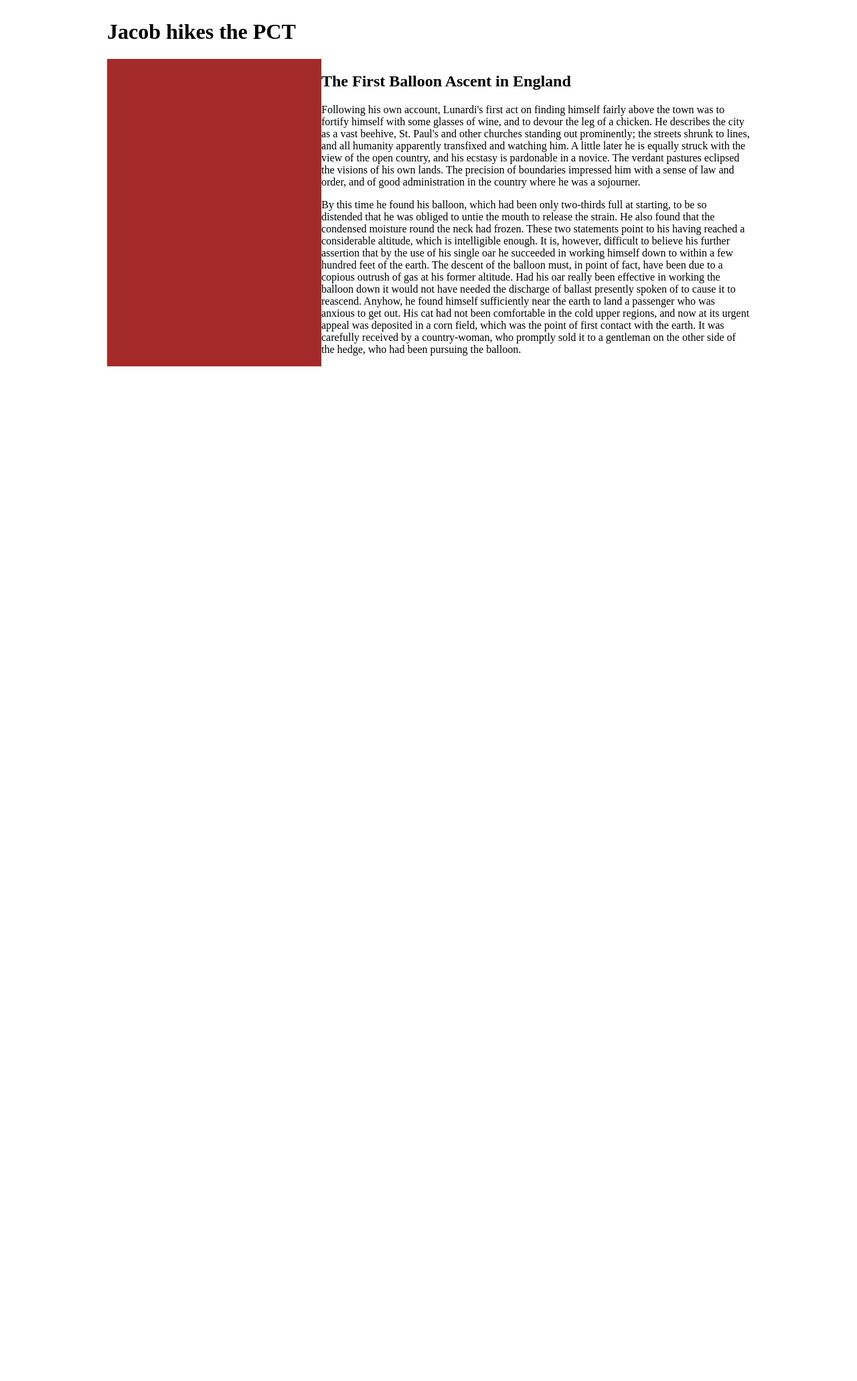
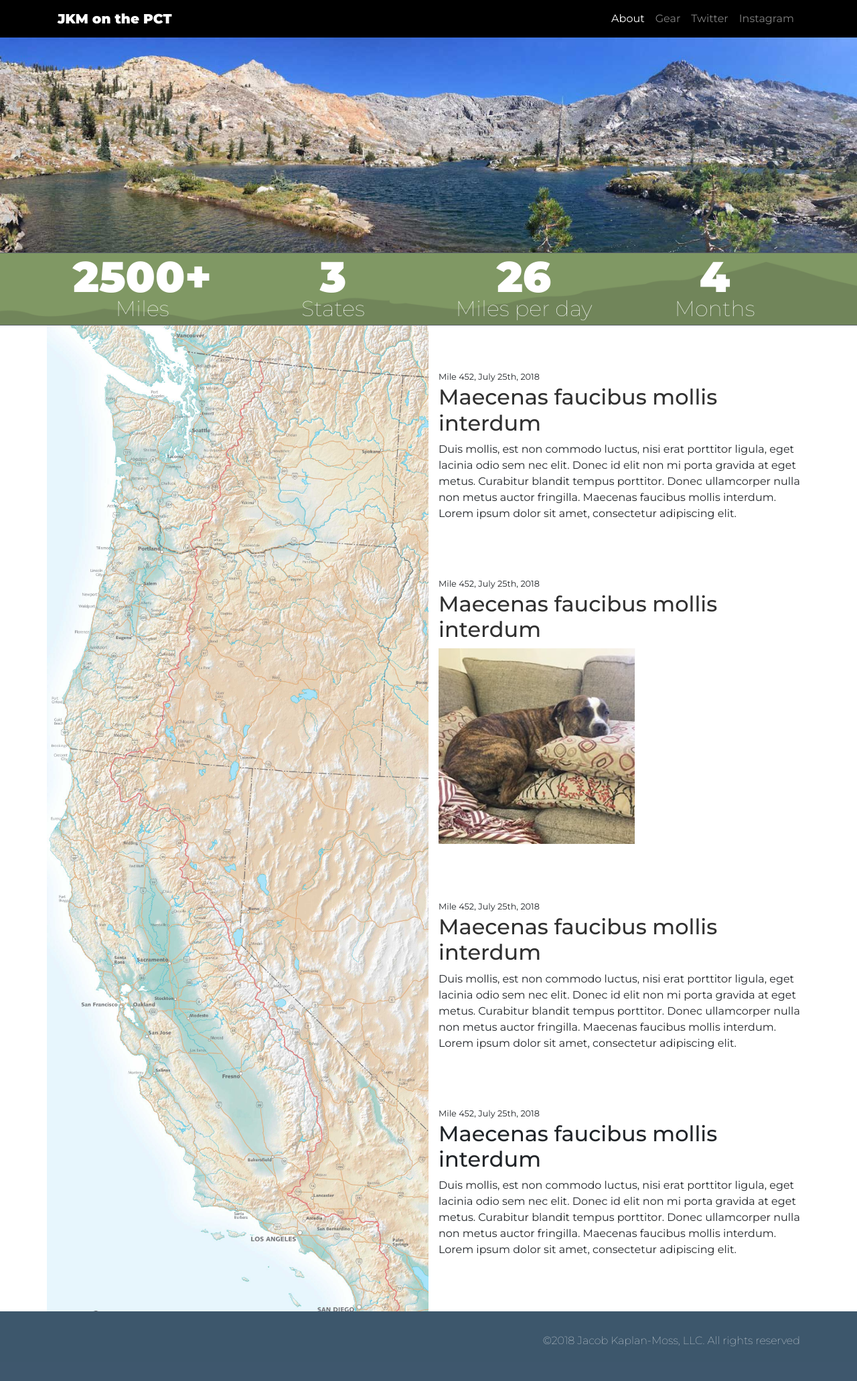
Before and after one commit to jacobian/pct, a Django app: page / in a window 1280 px wide. Shown: the whole page at 67% size. Before the commit the page ends 547 px from the top, so only its background shows below. Run offline with Django 3.2, Linux system fonts and the light colour scheme; a map, chart or similar area stays blank; some libraries are stand-ins or nearby versions.

Commit message:
activate real templates. Greg, you're awesome.

```diff
--- /dev/null
+++ b/pct/templates/base.html
@@ -0,0 +1,79 @@
+{% load static %}
+
+<!DOCTYPE html>
+<html class="no-js" lang="en">
+
+<head>
+    <meta charset="utf-8">
+    <meta http-equiv="x-ua-compatible" content="ie=edge">
+    <meta name="viewport" content="width=device-width, initial-scale=1, shrink-to-fit=no">
+    <title>JKM on the PCT</title>
+    <meta name="description" content="JKM on the PCT">
+    <meta name="application-name" content="JKM">
+    <meta name="msapplication-tooltip" content="JKM">
+    <meta name="apple-mobile-web-app-title" content="JKM">
+    <link href="{% static 'bootstrap-4/css/bootstrap-reboot.min.css' %}" rel="stylesheet" property="stylesheet">
+    <link href="{% static 'bootstrap-4/css/bootstrap.min.css' %}" rel="stylesheet" property="stylesheet">
+    <link href="{% static 'css/main.css' %}" rel="stylesheet" property="stylesheet">
+</head>
+
+<body class="pct-home">
+    <header>
+        <nav class="container navbar navbar-expand-lg navbar-dark bg-dark">
+            <a class="navbar-brand" href="#">JKM on the PCT</a>
+            <button class="navbar-toggler" type="button" data-toggle="collapse" data-target="#navbarNavAltMarkup" aria-controls="navbarNavAltMarkup"
+                aria-expanded="false" aria-label="Toggle navigation">
+                <span class="navbar-toggler-icon"></span>
+            </button>
+            <div class="collapse navbar-collapse justify-content-md-end" id="navbarNavAltMarkup">
+                <div class="navbar-nav">
+                    <a class="nav-item nav-link active" href="#">About</a>
+                    <a class="nav-item nav-link" href="#">Gear</a>
+                    <a class="nav-item nav-link" href="#">Twitter</a>
+                    <a class="nav-item nav-link" href="#">Instagram</a>
+                </div>
+            </div>
+        </nav>
+    </header>
+
+    <section class="hero">
+
+    </section>
+
+    <section class="stats">
+        <div class="container">
+            <div class="row">
+                <div class="col-sm-3">
+                    <b>2500+</b>
+                    Miles
+                </div>
+                <div class="col-sm-3">
+                    <b>3</b>
+                    States
+                </div>
+                <div class="col-sm-3">
+                    <b>26</b>
+                    Miles per day
+                </div>
+                <div class="col-sm-3">
+                    <b>4</b>
+                    Months
+                </div>
+            </div>
+        </div>
+    </section>
+
+    {% block content %}{% endblock %}
+
+    <footer>
+        <div class="container copyright">
+            <p>©2018 Jacob Kaplan-Moss, LLC. All rights reserved</p>
+        </div>
+        </div>
+    </footer>
+
+</body>
+<script src="https://code.jquery.com/jquery-3.3.1.slim.min.js" crossorigin="anonymous"></script>
+<script src="{% static '../../static/bootstrap-4/js/bootstrap.min.js' %}"></script>
+
+</html>
--- a/pct/templates/demo.html
+++ /dev/null
@@ -1,95 +0,0 @@
-<!DOCTYPE html>
-<html lang="en">
-<head>
-    <meta charset="utf-8">
-    <title>PCT</title>
-    <meta name="viewport" content="width=device-width, initial-scale=1">
-    <style>
-        #wrapper {
-            width: 100%;
-            max-width: 960px;
-            margin: 0 auto;
-            display: grid;
-            grid-row-gap: 10px;
-        }
-
-        #wrapper > header {
-            grid-row: 1 / 2;
-        }
-
-        #content {
-            grid-row: 2 / 3;
-        }
-
-        #map {
-            grid-row: 3 / 4;
-            background-color: brown;
-        }
-
-        #wrapper > footer {
-            grid-row: 4 / 5;
-        }
-
-        @media (min-width: 550px) {
-
-            #wrapper {
-                grid-template-columns: 2fr 4fr;
-                grid-column-gap: 0;
-                grid-row-gap: 0;
-            }
-
-            #wrapper > header {
-                grid-column: 1 / 3;
-                grid-row: 1 / 2;
-            }
-
-            #map {
-                grid-column: 1 / 2;
-                grid-row: 2 / 3;
-            }
-
-            #content {
-                grid-column: 2 / 3;
-                grid-row: 2 / 3;
-            }
-
-            #wrapper > footer {
-                grid-column: 1 / 3;
-                grid-row: 3 / 4;
-            }
-        }
-    </style>
-
-</head>
-<body>
-  <div id="wrapper">
-    <header>
-      <h1>Jacob hikes the PCT</h1>
-    </header>
-    <div id="map"></div>
-    <div id="content">
-      <h2>The First Balloon Ascent in England</h2>
-      <p>Following his own account, Lunardi's first act on finding himself fairly above the town was to fortify himself
-          with some glasses of wine, and to devour the leg of a chicken. He describes the city as a vast beehive, St.
-          Paul's and other churches standing out prominently; the streets shrunk to lines, and all humanity apparently
-          transfixed and watching him. A little later he is equally struck with the view of the open country, and his
-          ecstasy is pardonable in a novice. The verdant pastures eclipsed the visions of his own lands. The precision
-          of boundaries impressed him with a sense of law and order, and of good administration in the country where
-          he was a sojourner.</p>
-      <p>By this time he found his balloon, which had been only two-thirds full at starting, to be so distended that he
-          was obliged to untie the mouth to release the strain. He also found that the condensed moisture round the
-          neck had frozen. These two statements point to his having reached a considerable altitude, which is intelligible
-          enough. It is, however, difficult to believe his further assertion that by the use of his single oar he succeeded
-          in working himself down to within a few hundred feet of the earth. The descent of the balloon must, in point
-          of fact, have been due to a copious outrush of gas at his former altitude. Had his oar really been effective
-          in working the balloon down it would not have needed the discharge of ballast presently spoken of to cause
-          it to reascend. Anyhow, he found himself sufficiently near the earth to land a passenger who was anxious
-          to get out. His cat had not been comfortable in the cold upper regions, and now at its urgent appeal was
-          deposited in a corn field, which was the point of first contact with the earth. It was carefully received
-          by a country-woman, who promptly sold it to a gentleman on the other side of the hedge, who had been pursuing
-          the balloon. </p>
-    </div>
-    <footer></footer>
-  </div>
-</body>
-</html>
--- a/pct/templates/index.html
+++ b/pct/templates/index.html
@@ -1,65 +1,4 @@
-<!DOCTYPE html>
-<html class="no-js" lang="en">
-  <head>
-    <meta charset="utf-8">
-    <meta http-equiv="x-ua-compatible" content="ie=edge">
-    <meta name="viewport" content="width=device-width, initial-scale=1, shrink-to-fit=no">
-    <title>JKM on the PCT</title>
-    <meta name="description" content="JKM on the PCT">
-    <meta name="application-name" content="JKM">
-    <meta name="msapplication-tooltip" content="JKM">
-    <meta name="apple-mobile-web-app-title" content="JKM">
-
-    <!-- Custom CSS using -->
-    <link href="../../static/bootstrap-4/css/bootstrap-reboot.min.css" rel="stylesheet" property="stylesheet">
-    <link href="../../static/bootstrap-4/css/bootstrap.min.css" rel="stylesheet" property="stylesheet">
-    <link href="../../static/css/main.css" rel="stylesheet" property="stylesheet">
-  </head>
-  <body class="pct-home">
-    <header>
-        <nav class="container navbar navbar-expand-lg navbar-dark bg-dark">
-          <a class="navbar-brand" href="#">JKM on the PCT</a>
-          <button class="navbar-toggler" type="button" data-toggle="collapse" data-target="#navbarNavAltMarkup" aria-controls="navbarNavAltMarkup" aria-expanded="false" aria-label="Toggle navigation">
-            <span class="navbar-toggler-icon"></span>
-          </button>
-          <div class="collapse navbar-collapse justify-content-md-end" id="navbarNavAltMarkup">
-            <div class="navbar-nav">
-              <a class="nav-item nav-link active" href="#">About</a>
-              <a class="nav-item nav-link" href="#">Gear</a>
-              <a class="nav-item nav-link" href="#">Twitter</a>
-              <a class="nav-item nav-link" href="#">Instagram</a>
-            </div>
-          </div>
-        </nav>
-    </header>
-
-    <section class="hero">
-
-    </section>
-
-    <section class="stats">
-        <div class="container">
-            <div class="row">
-                <div class="col-sm-3">
-                    <b>2500+</b>
-                    Miles
-                </div>
-                <div class="col-sm-3">
-                    <b>3</b>
-                    States
-                </div>
-                <div class="col-sm-3">
-                    <b>26</b>
-                    Miles per day
-                </div>
-                <div class="col-sm-3">
-                    <b>4</b>
-                    Months
-                </div>
-            </div>
-        </div>
-    </section>
-
+{% extends "base.html" %} {% block content %}
 <section class="container">
     <div class="row">
         <div class="col-md-6 map-container">
@@ -68,41 +7,40 @@
         <div class="col-md-6 article-container">
             <article>
                 <small>Mile 452, July 25th, 2018</small>
-                    <h2><a href="">Maecenas faucibus mollis interdum</a></h2>
-                    <p>Duis mollis, est non commodo luctus, nisi erat porttitor ligula, eget lacinia odio sem nec elit. Donec id elit non mi porta gravida at eget metus.
-                        Curabitur blandit tempus porttitor. Donec ullamcorper nulla non metus auctor fringilla. Maecenas faucibus mollis interdum.
-                        Lorem ipsum dolor sit amet, consectetur adipiscing elit.</p>
+                <h2>
+                    <a href="">Maecenas faucibus mollis interdum</a>
+                </h2>
+                <p>Duis mollis, est non commodo luctus, nisi erat porttitor ligula, eget lacinia odio sem nec elit. Donec id
+                    elit non mi porta gravida at eget metus. Curabitur blandit tempus porttitor. Donec ullamcorper nulla
+                    non metus auctor fringilla. Maecenas faucibus mollis interdum. Lorem ipsum dolor sit amet, consectetur
+                    adipiscing elit.</p>
             </article>
             <article>
                 <small>Mile 452, July 25th, 2018</small>
-                    <h2><a href="">Maecenas faucibus mollis interdum</a></h2>
+                <h2>
+                    <a href="">Maecenas faucibus mollis interdum</a>
+                </h2>
                 <img src="../../static/images/insta-fpo.png" />
             </article>
             <article>
                 <small>Mile 452, July 25th, 2018</small>
-                    <h2><a href="">Maecenas faucibus mollis interdum</a></h2>
-                    <p>Duis mollis, est non commodo luctus, nisi erat porttitor ligula, eget lacinia odio sem nec elit. Donec id elit non mi porta gravida at eget metus.
-                        Curabitur blandit tempus porttitor. Donec ullamcorper nulla non metus auctor fringilla. Maecenas faucibus mollis interdum.
-                        Lorem ipsum dolor sit amet, consectetur adipiscing elit.</p>
+                <h2>
+                    <a href="">Maecenas faucibus mollis interdum</a>
+                </h2>
+                <p>Duis mollis, est non commodo luctus, nisi erat porttitor ligula, eget lacinia odio sem nec elit. Donec id
+                    elit non mi porta gravida at eget metus. Curabitur blandit tempus porttitor. Donec ullamcorper nulla
+                    non metus auctor fringilla. Maecenas faucibus mollis interdum. Lorem ipsum dolor sit amet, consectetur
+                    adipiscing elit.</p>
             </article>
             <article>
                 <small>Mile 452, July 25th, 2018</small>
                 <h2>Maecenas faucibus mollis interdum</h2>
-                    <p>Duis mollis, est non commodo luctus, nisi erat porttitor ligula, eget lacinia odio sem nec elit. Donec id elit non mi porta gravida at eget metus.
-                        Curabitur blandit tempus porttitor. Donec ullamcorper nulla non metus auctor fringilla. Maecenas faucibus mollis interdum.
-                        Lorem ipsum dolor sit amet, consectetur adipiscing elit.</p>
+                <p>Duis mollis, est non commodo luctus, nisi erat porttitor ligula, eget lacinia odio sem nec elit. Donec id
+                    elit non mi porta gravida at eget metus. Curabitur blandit tempus porttitor. Donec ullamcorper nulla
+                    non metus auctor fringilla. Maecenas faucibus mollis interdum. Lorem ipsum dolor sit amet, consectetur
+                    adipiscing elit.</p>
             </article>
         </div>
     </div>
 </section>
-
-    <footer>
-        <div class="container copyright">
-          <p>©2018 Jacob Kaplan-Moss, LLC. All rights reserved</p>
-        </div>
-      </div>
-    </footer>
-  </body>
-    <script src="https://code.jquery.com/jquery-3.3.1.slim.min.js" crossorigin="anonymous"></script>
-    <script src="../../static/bootstrap-4/js/bootstrap.min.js"></script>
-</html>
+{% endblock %}
--- a/pct/urls.py
+++ b/pct/urls.py
@@ -4,5 +4,6 @@
 
 urlpatterns = [
     path("admin/", admin.site.urls),
-    path("", lambda req: render(req, "demo.html")),
+    path("", lambda req: render(req, "index.html")),
+    path("inner/", lambda req: render(req, "secondary.html")),
 ]
```
Also changed, not shown: pct/templates/secondary.html (+15 -81 lines). Lines whose indentation alone changed are shown as unchanged.
